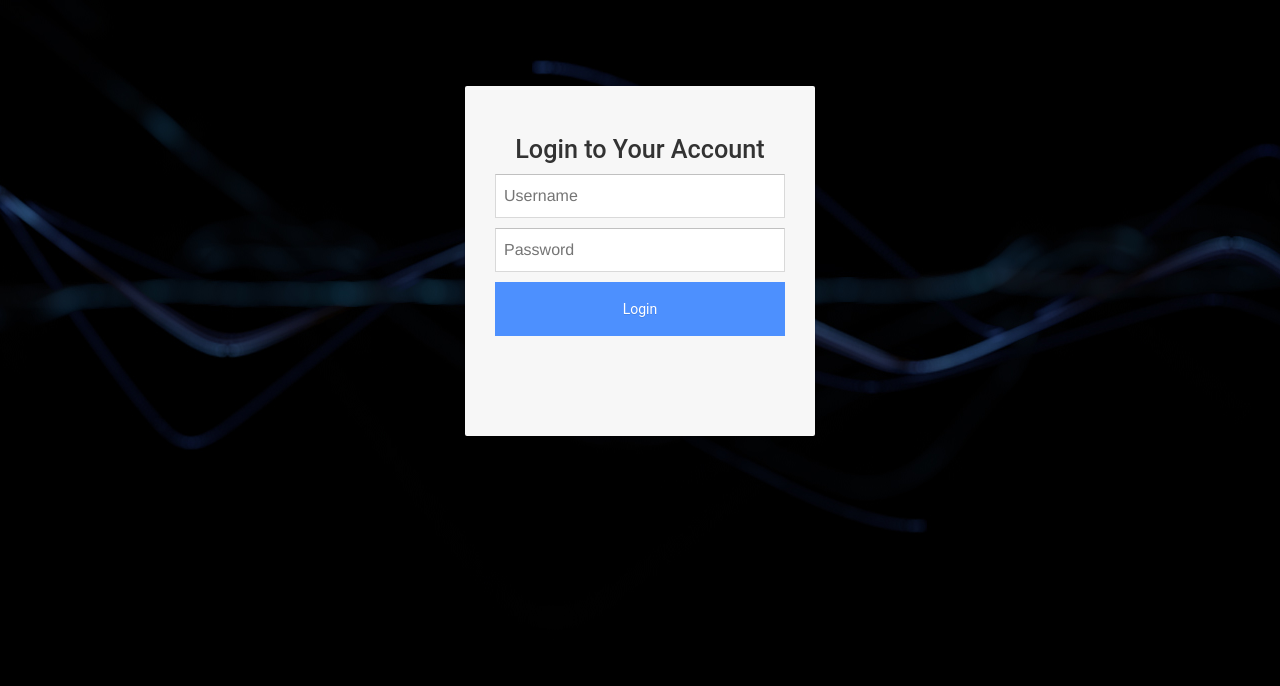
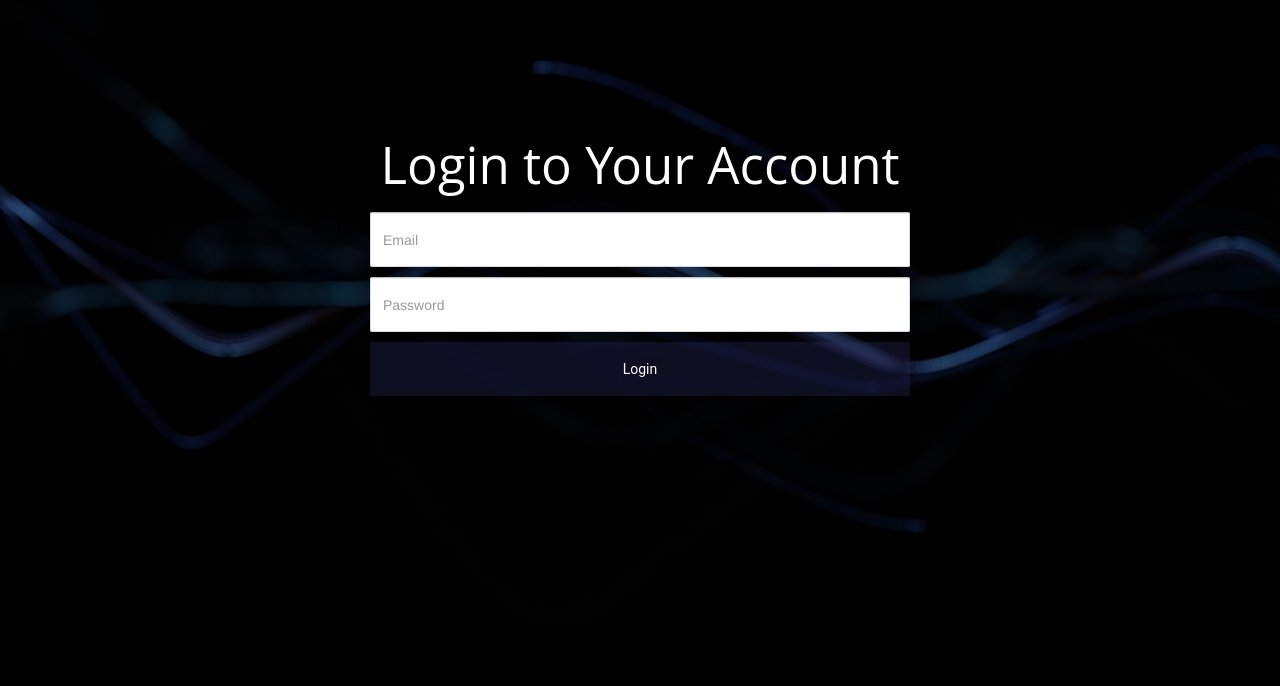
Before and after one commit to mateoguzmana/AudioRecordingsApp, a React app: page / in a window 1280 px wide. Shown: the part 114-800 px from the top of the page. Built offline with nearby package versions, Linux system fonts and the light colour scheme.

Commit message:
Login view finished, but without API call

```diff
--- a/src/assets/css/index.css
+++ b/src/assets/css/index.css
@@ -22,11 +22,11 @@ html, body {
   top: 25%;
   bottom: 30%;
   padding: 30px;
-  max-width: 350px;
-  max-height: 350px;
+  max-width: 600px;;
+  max-height: 600px;;
   height: 100%;
   width: 100% !important;
-  background-color: #F7F7F7;
+  border-color: white;
   margin: 0 auto;
   border-radius: 2px;
   box-shadow: 0px 2px 2px rgba(0, 0, 0, 0.3);
@@ -34,9 +34,12 @@ html, body {
 }
 
 .loginContainer h1 {
+  color: #fff;
   text-align: center;
-  font-size: 1.8em;
-  font-family: roboto;
+  margin-bottom: 20px;
+  font-family: 'Open Sans';
+  font-weight: 500;
+  font-size: 51px;
 }
 
 .loginContainer input[type=submit] {
@@ -46,9 +49,10 @@ html, body {
   position: relative;
 }
 
-.loginContainer input[type=text], input[type=password] {
-  height: 44px;
-  font-size: 16px;
+.loginContainer input[type=email], input[type=password] {
+  height:55px;
+  border-radius:2px 2px 2px ;
+  font-size: 14px;
   width: 100%;
   margin-bottom: 10px;
   -webkit-appearance: none;
@@ -56,9 +60,18 @@ html, body {
   border: 1px solid #d9d9d9;
   border-top: 1px solid #c0c0c0;
   /* border-radius: 2px; */
-  padding: 0 8px;
+  padding: 0 12px;
   box-sizing: border-box;
   -moz-box-sizing: border-box;
+}
+
+input.invalid{
+    border: 1px solid #FF3838 !important;
+    border-top: 1px solid #FF3030 !important;
+}
+
+.labelError {
+    color: #C04E4E;
 }
 
 .loginContainer input[type=text]:hover, input[type=password]:hover {
@@ -74,7 +87,7 @@ html, body {
   border: 0px;
   color: #fff;
   text-shadow: 0 1px rgba(0,0,0,0.1);
-  background-color: #4d90fe;
+  background-color: rgba(49,49,111,0.3);
   padding: 17px 0px;
   font-family: roboto;
   font-size: 14px;
--- a/src/components/App.js
+++ b/src/components/App.js
@@ -6,14 +6,12 @@ export default class App extends Component {
     super(props);
     this.state = {
     };
-
-    this.classContainer = "loginPage";
   }
 
   render() {
     return (
-      <div className={this.classContainer}>
-        <Login/>
+      <div>
+        <Login />
       </div>
     );
   }
--- a/src/components/Login.jsx
+++ b/src/components/Login.jsx
@@ -4,16 +4,76 @@ export default class Login extends Component {
     constructor(props) {
         super(props);
         this.state = {
+            email: "",
+            password: "",
+            validEmail: "",
+            validPassword: ""
         };
+
+        this.setEmail = this.setEmail.bind(this);
+        this.setPassword = this.setPassword.bind(this);
+        this.onSubmit = this.onSubmit.bind(this);
+    }
+
+    validateEmail(email) {
+        var re = /^(([^<>()\[\]\\.,;:\s@"]+(\.[^<>()\[\]\\.,;:\s@"]+)*)|(".+"))@((\[[0-9]{1,3}\.[0-9]{1,3}\.[0-9]{1,3}\.[0-9]{1,3}])|(([a-zA-Z\-0-9]+\.)+[a-zA-Z]{2,}))$/;
+        return re.test(email);
+    }
+
+    setEmail(e) {
+        this.setState({ email: e.target.value });
+    }
+
+    setPassword(e) {
+        this.setState({ password: e.target.value });
+    }
+
+    onSubmit() {
+        //display error messages if it has any data wrong
+        this.validateEmail(this.state.email) ? this.setState({ validEmail: "" }) : this.setState({ validEmail: "invalid" });
+        this.state.password.length > 0 ? this.setState({ validPassword: "" }) : this.setState({ validPassword: "invalid" })
+
+        //call API
+        if (this.validateEmail(this.state.email) && this.state.password.length > 0) {
+            console.log("call");
+        }
+
     }
 
     render() {
         return (
-            <div className="loginContainer">
-                <h1>Login to Your Account</h1>
-                <input type="text" name="user" placeholder="Username" />
-                <input type="password" name="pass" placeholder="Password" />
-                <input type="submit" name="login" className="loginSubmitButton" value="Login" />
+            <div className="loginPage">
+                <div className="loginContainer">
+                    <h1>Login to Your Account</h1>
+                    <input
+                        type="email"
+                        name="email"
+                        placeholder="Email"
+                        className={`${this.state.validEmail} form-control`}
+                        value={this.state.email} onChange={this.setEmail}
+                    />
+                    {
+                        this.state.validEmail == "invalid" ? <label className="labelError">Please enter a valid email address.</label> : null
+                    }
+                    <input
+                        type="password"
+                        name="password"
+                        placeholder="Password"
+                        className={`${this.state.validPassword} form-control`}
+                        value={this.state.email} value={this.state.password}
+                        onChange={this.setPassword}
+                    />
+                    {
+                        this.state.validPassword == "invalid" ? <label className="labelError">Please enter a password.</label> : null
+                    }
+                    <input
+                        type="submit"
+                        name="login"
+                        className="loginSubmitButton"
+                        value="Login"
+                        onClick={this.onSubmit}
+                    />
+                </div>
             </div>
         );
     }
```
Lines whose indentation alone changed are shown as unchanged.
